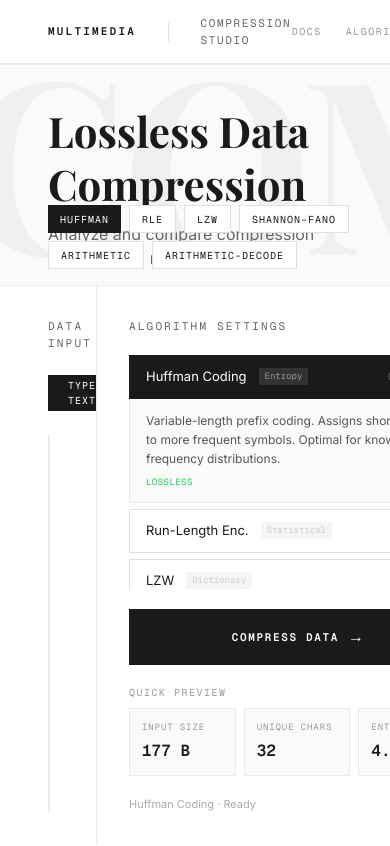
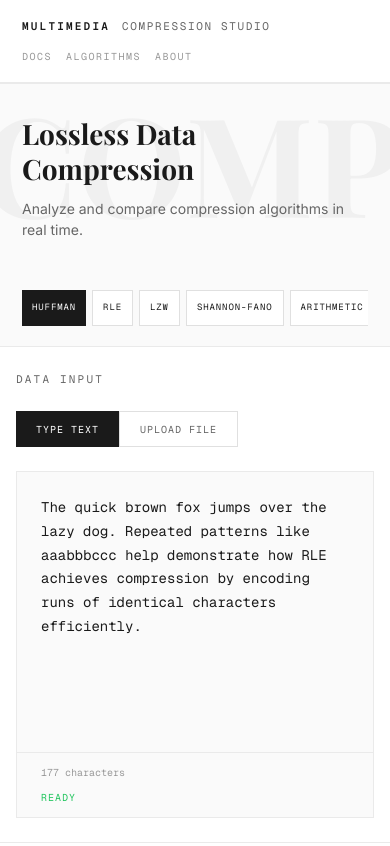
Before and after one commit to ahmedgaboelnaga/Compression-studio, a React (Vite) app in the folder frontend/: page / in a window 390 px wide. Shown: the top 846 px of the page. Built offline with nearby package versions, Linux system fonts and the light colour scheme; a web font is replaced by a local one.

Commit message:
Adapt compression studio layout for responsive screens

```diff
--- a/frontend/src/App.tsx
+++ b/frontend/src/App.tsx
@@ -63,13 +63,13 @@ const ALGO_KEYS = Object.keys(ALGORITHMS) as Algorithm[]
 
 function Nav({ onNavigate }: { onNavigate?: (s: Screen) => void }) {
   return (
-    <nav className="relative z-50 flex items-center justify-between px-12 h-16 bg-white border-b border-[#EAEAEA] shrink-0">
-      <div className="flex items-center gap-8 cursor-pointer" onClick={() => onNavigate?.('input')}>
+    <nav className="app-nav relative z-50 flex items-center justify-between px-12 h-16 bg-white border-b border-[#EAEAEA] shrink-0">
+      <div className="nav-brand flex items-center gap-8 cursor-pointer" onClick={() => onNavigate?.('input')}>
         <span className="font-mono text-[11px] tracking-[0.2em] font-semibold text-[#1A1A1A]">MULTIMEDIA</span>
         <div className="w-px h-5 bg-[#E0E0E0]" />
         <span className="font-mono text-[11px] tracking-[0.15em] text-[#666]">COMPRESSION STUDIO</span>
       </div>
-      <div className="flex items-center gap-6">
+      <div className="nav-links flex items-center gap-6">
         <span className="font-mono text-[10px] tracking-[0.15em] text-[#999] hover:text-[#1A1A1A] cursor-pointer transition-colors" onClick={() => window.open('https://github.com', '_blank')}>DOCS</span>
         <span className="font-mono text-[10px] tracking-[0.15em] text-[#999] hover:text-[#1A1A1A] cursor-pointer transition-colors" onClick={() => onNavigate?.('explanations')}>ALGORITHMS</span>
         <span className="font-mono text-[10px] tracking-[0.15em] text-[#999] hover:text-[#1A1A1A] cursor-pointer transition-colors">ABOUT</span>
@@ -80,16 +80,16 @@ function Nav({ onNavigate }: { onNavigate?: (s: Screen) => void }) {
 
 function Hero({ selected, onSelect }: { selected: Algorithm; onSelect: (a: Algorithm) => void }) {
   return (
-    <div className="relative overflow-hidden bg-[#FAFAFA] shrink-0" style={{ height: 220 }}>
-      <span className="font-playfair font-bold absolute select-none pointer-events-none"
+    <div className="hero-panel relative overflow-hidden bg-[#FAFAFA] shrink-0" style={{ height: 220 }}>
+      <span className="hero-watermark font-playfair font-bold absolute select-none pointer-events-none"
         style={{ fontSize: 240, lineHeight: 1, color: '#F0F0F0', top: -30, left: -40, letterSpacing: -8, whiteSpace: 'nowrap' }}>
         COMPRESS
       </span>
-      <div className="relative z-10 px-12 pt-10 flex flex-col gap-3">
+      <div className="hero-content relative z-10 px-12 pt-10 flex flex-col gap-3">
         <h1 className="font-playfair font-bold text-[42px] leading-tight text-[#1A1A1A]">Lossless Data Compression</h1>
         <p className="text-[16px] text-[#666]">Analyze and compare compression algorithms in real time.</p>
       </div>
-      <div className="absolute bottom-4 left-12 z-10 flex gap-2 flex-wrap">
+      <div className="algorithm-strip absolute bottom-4 left-12 z-10 flex gap-2 flex-wrap">
         {ALGO_KEYS.map(k => (
           <button key={k} onClick={() => onSelect(k)}
             className={`font-mono text-[10px] tracking-[0.1em] px-3 h-7 transition-all duration-200 cursor-pointer ${selected === k
@@ -146,9 +146,9 @@ function InputScreen({ onCompress, value, onChange, algo, onAlgoChange }: {
   }
 
   return (
-    <div className="flex-1 flex overflow-hidden">
+    <div className="input-layout flex-1 flex overflow-hidden">
       {/* Left panel */}
-      <div className="flex-1 flex flex-col px-12 py-8 gap-6 overflow-hidden">
+      <div className="input-primary flex-1 flex flex-col px-12 py-8 gap-6 overflow-hidden">
         <span className="font-mono text-[11px] tracking-[0.2em] text-[#666]">DATA INPUT</span>
         {/* Tabs */}
         <div className="flex">
@@ -167,7 +167,7 @@ function InputScreen({ onCompress, value, onChange, algo, onAlgoChange }: {
             <textarea value={value} onChange={e => onChange(e.target.value)}
               className="flex-1 resize-none bg-transparent p-6 text-[15px] leading-[1.7] text-[#1A1A1A] outline-none placeholder-[#CCC] font-mono"
               placeholder={isDecodeMode ? "Paste compressed JSON payload here..." : "Type or paste your data here..."} />
-            <div className="flex justify-between items-center px-6 py-3 border-t border-[#EAEAEA]">
+            <div className="input-footer flex justify-between items-center px-6 py-3 border-t border-[#EAEAEA]">
               <div className="flex gap-4 items-center">
                 <span className="font-mono text-[10px] text-[#999]">{value.length} characters</span>
                 {decodePayloadStatus && (
@@ -195,7 +195,7 @@ function InputScreen({ onCompress, value, onChange, algo, onAlgoChange }: {
           </div>
         ) : (
           <div onDragOver={e => { e.preventDefault(); setDragging(true) }} onDragLeave={() => setDragging(false)} onDrop={onDrop}
-            className={`flex-1 flex flex-col items-center justify-center gap-5 border-2 transition-colors ${dragging ? 'border-[#1A1A1A] bg-[#F5F5F5]' : 'border-[#E0E0E0] bg-[#FAFAFA]'}`}>
+            className={`drop-zone flex-1 flex flex-col items-center justify-center gap-5 border-2 transition-colors ${dragging ? 'border-[#1A1A1A] bg-[#F5F5F5]' : 'border-[#E0E0E0] bg-[#FAFAFA]'}`}>
             <span className="text-5xl text-[#CCC]">↑</span>
             <p className="font-playfair text-[22px] text-[#1A1A1A]">Drag & drop your .txt or .cmp.json file here</p>
             <p className="text-[13px] text-[#999]">or</p>
@@ -210,10 +210,10 @@ function InputScreen({ onCompress, value, onChange, algo, onAlgoChange }: {
         )}
       </div>
 
-      <div className="w-px bg-[#EAEAEA] shrink-0" />
+      <div className="layout-divider w-px bg-[#EAEAEA] shrink-0" />
 
       {/* Right panel */}
-      <div className="w-[400px] shrink-0 flex flex-col px-8 py-8 gap-5 overflow-hidden">
+      <div className="settings-panel w-[400px] shrink-0 flex flex-col px-8 py-8 gap-5 overflow-hidden">
         <span className="font-mono text-[11px] tracking-[0.2em] text-[#666]">ALGORITHM SETTINGS</span>
 
         {/* Algorithm list with inline expansion for selected */}
@@ -249,7 +249,7 @@ function InputScreen({ onCompress, value, onChange, algo, onAlgoChange }: {
 
         <div className="flex flex-col gap-2 shrink-0">
           <span className="font-mono text-[10px] tracking-[0.15em] text-[#999]">QUICK PREVIEW</span>
-          <div className="grid grid-cols-3 gap-2">
+          <div className="quick-preview-grid grid grid-cols-3 gap-2">
             {[['INPUT SIZE', `${value.length} B`], ['UNIQUE CHARS', String(uniqueChars)], ['ENTROPY', String(entropy)]].map(([l, v]) => (
               <div key={l} className="bg-[#FAFAFA] border border-[#EAEAEA] px-3 py-3 flex flex-col gap-1">
                 <span className="font-mono text-[9px] tracking-[0.1em] text-[#999]">{l}</span>
@@ -271,7 +271,7 @@ function InputScreen({ onCompress, value, onChange, algo, onAlgoChange }: {
 function CompressingScreen({ algo }: { algo: Algorithm }) {
   const steps = ['Profile symbols', 'Build model', 'Write payload']
   return (
-    <div className="flex-1 flex flex-col items-center justify-center gap-10 anim-fade-in bg-[#FBFAF8] relative overflow-hidden px-8">
+    <div className="compressing-screen flex-1 flex flex-col items-center justify-center gap-10 anim-fade-in bg-[#FBFAF8] relative overflow-hidden px-8">
       <div className="absolute inset-0 opacity-[0.05]" style={{ backgroundImage: 'linear-gradient(#1A1A1A 1px, transparent 1px), linear-gradient(90deg, #1A1A1A 1px, transparent 1px)', backgroundSize: '48px 48px' }} />
 
       <div className="relative z-10 w-full max-w-[680px] h-[220px] flex items-center justify-center">
@@ -685,14 +685,14 @@ function ResultsScreen({ result, onReset, onTestDecode }: { result: ApiResult; o
   }
 
   return (
-    <div className="flex-1 flex flex-col overflow-hidden">
+    <div className="results-screen flex-1 flex flex-col overflow-hidden">
       {/* Results header — compact dark strip */}
-      <div className="relative overflow-hidden bg-[#1A1A1A] shrink-0 anim-fade-in" style={{ height: 80 }}>
-        <span className="font-playfair font-bold absolute select-none pointer-events-none opacity-[0.12]"
+      <div className="results-header relative overflow-hidden bg-[#1A1A1A] shrink-0 anim-fade-in" style={{ height: 80 }}>
+        <span className="results-watermark font-playfair font-bold absolute select-none pointer-events-none opacity-[0.12]"
           style={{ fontSize: 140, lineHeight: 1, color: '#fff', bottom: -16, left: -4, letterSpacing: -4 }}>
           {didCompress ? Math.max(0, reductionPct) : Math.abs(reductionPct)}%
         </span>
-        <div className="relative z-10 h-full flex items-center px-10 gap-8">
+        <div className="results-header-content relative z-10 h-full flex items-center px-10 gap-8">
           <div className="flex flex-col gap-0.5">
             <span className="font-mono text-[10px] tracking-[0.2em] text-[#555]">COMPRESSION RATIO</span>
             <span className="font-playfair text-[22px] font-bold text-white leading-tight anim-fade-up">
@@ -710,15 +710,15 @@ function ResultsScreen({ result, onReset, onTestDecode }: { result: ApiResult; o
         </div>
       </div>
 
-      <div className="flex-1 flex overflow-hidden min-h-0">
+      <div className="results-body flex-1 flex overflow-hidden min-h-0">
         {/* Left — compact 2-zone layout */}
-        <div className="flex-1 flex flex-col min-h-0 overflow-hidden">
+        <div className="results-main flex-1 flex flex-col min-h-0 overflow-hidden">
 
           {/* Zone A: top row — bars + translation side by side */}
-          <div className="flex gap-0 shrink-0 border-b border-[#EAEAEA]" style={{ height: 190 }}>
+          <div className="results-overview flex gap-0 shrink-0 border-b border-[#EAEAEA]" style={{ height: 190 }}>
 
             {/* A1: Size comparison bars */}
-            <div className="flex flex-col justify-center px-10 py-6 gap-4 border-r border-[#EAEAEA]" style={{ width: 280 }}>
+            <div className="size-panel flex flex-col justify-center px-10 py-6 gap-4 border-r border-[#EAEAEA]" style={{ width: 280 }}>
               <span className="font-mono text-[10px] tracking-[0.2em] text-[#999]">SIZE COMPARISON</span>
               <div className="flex flex-col gap-3">
                 <div className="flex flex-col gap-1.5">
@@ -741,7 +741,7 @@ function ResultsScreen({ result, onReset, onTestDecode }: { result: ApiResult; o
             </div>
 
             {/* A2: Translation preview — inline, clipped */}
-            <div className="flex-1 flex flex-col px-8 py-6 gap-2 overflow-hidden bg-[#FAFAFA]">
+            <div className="preview-panel flex-1 flex flex-col px-8 py-6 gap-2 overflow-hidden bg-[#FAFAFA]">
               <div className="flex items-center justify-between">
                 <span className="font-mono text-[10px] tracking-[0.2em] text-[#999]">TRANSLATION PREVIEW</span>
                 {result.metadata && result.metadata.length > 0 && (
@@ -765,8 +765,8 @@ function ResultsScreen({ result, onReset, onTestDecode }: { result: ApiResult; o
           </div>
 
           {/* Zone B: Encoding table (left) or algorithm-specific output */}
-          <div className="flex-1 flex flex-col min-h-0 overflow-hidden">
-            <div className="flex items-center justify-between px-10 py-3 border-b border-[#EAEAEA] bg-[#FAFAFA] shrink-0">
+          <div className="results-output flex-1 flex flex-col min-h-0 overflow-hidden">
+            <div className="results-output-header flex items-center justify-between px-10 py-3 border-b border-[#EAEAEA] bg-[#FAFAFA] shrink-0">
               <div className="flex items-center gap-4">
                 <span className="font-mono text-[10px] tracking-[0.2em] text-[#999]">
                   {tableRows.length > 0 ? 'ENCODING TABLE' : 'COMPRESSED OUTPUT'}
@@ -780,7 +780,7 @@ function ResultsScreen({ result, onReset, onTestDecode }: { result: ApiResult; o
               </div>
             </div>
 
-            <div className="flex-1 overflow-y-auto">
+            <div className="result-table-scroll flex-1 overflow-y-auto">
               {tableRows.length > 0 ? (
                 <table className="w-full border-collapse">
                   <thead>
@@ -820,10 +820,10 @@ function ResultsScreen({ result, onReset, onTestDecode }: { result: ApiResult; o
           </div>
         </div>
 
-        <div className="w-px bg-[#EAEAEA] shrink-0" />
+        <div className="layout-divider w-px bg-[#EAEAEA] shrink-0" />
 
         {/* Right sidebar — preserved exactly */}
-        <div className="w-[380px] shrink-0 flex flex-col px-8 py-8 gap-5 overflow-y-auto">
+        <div className="metrics-panel w-[380px] shrink-0 flex flex-col px-8 py-8 gap-5 overflow-y-auto">
           <span className="font-mono text-[11px] tracking-[0.2em] text-[#666]">DETAILED METRICS</span>
           <div className="flex flex-col gap-2">
             {([
@@ -888,7 +888,7 @@ function ResultsScreen({ result, onReset, onTestDecode }: { result: ApiResult; o
 function ErrorScreen({ error, onRetry }: { error: AppError; onRetry: () => void }) {
   const isNetwork = error.kind === 'network'
   return (
-    <div className="flex-1 flex flex-col items-center justify-center gap-10 px-12 anim-fade-in">
+    <div className="error-screen flex-1 flex flex-col items-center justify-center gap-10 px-12 anim-fade-in">
       {/* Icon */}
       <div className={`w-20 h-20 flex items-center justify-center border-2 ${
         isNetwork ? 'border-[#1A1A1A]' : 'border-red-300'
@@ -992,7 +992,7 @@ export default function App() {
   const goBack = () => { setAppError(null); setScreen('input') }
 
   return (
-    <div className="h-screen flex flex-col overflow-hidden bg-white">
+    <div className="app-shell h-screen flex flex-col overflow-hidden bg-white">
       <Nav onNavigate={setScreen} />
       <div className="w-full h-px bg-[#EAEAEA] shrink-0" />
 
--- a/frontend/src/index.css
+++ b/frontend/src/index.css
@@ -55,3 +55,404 @@ button:focus-visible, a:focus-visible, textarea:focus-visible {
     scroll-behavior: auto !important;
   }
 }
+
+@media (max-width: 1180px) {
+  .app-shell {
+    height: auto !important;
+    min-height: 100%;
+    overflow: auto !important;
+  }
+
+  .input-layout,
+  .results-body {
+    flex-direction: column;
+    overflow: visible !important;
+  }
+
+  .input-primary,
+  .settings-panel,
+  .results-main,
+  .metrics-panel {
+    width: 100% !important;
+    min-width: 0;
+    overflow: visible !important;
+  }
+
+  .settings-panel {
+    border-top: 1px solid #EAEAEA;
+    padding: 28px 48px !important;
+  }
+
+  .layout-divider {
+    display: none;
+  }
+
+  .results-overview {
+    height: auto !important;
+  }
+
+  .metrics-panel {
+    border-top: 1px solid #EAEAEA;
+    padding: 28px 40px !important;
+  }
+
+  .metrics-panel > div:first-of-type {
+    display: grid;
+    grid-template-columns: repeat(2, minmax(0, 1fr));
+  }
+
+  .explanations-screen {
+    flex-direction: column;
+    overflow: visible !important;
+  }
+
+  .explanations-sidebar {
+    width: 100% !important;
+    flex-direction: row;
+    align-items: center;
+    gap: 28px !important;
+    padding: 22px 32px !important;
+    border-right: 0 !important;
+    border-bottom: 1px solid #EAEAEA;
+    overflow-x: auto;
+  }
+
+  .explanations-sidebar > div {
+    flex-direction: row !important;
+    gap: 18px !important;
+    margin-top: 0 !important;
+    white-space: nowrap;
+  }
+
+  .explanations-content {
+    padding: 48px 40px !important;
+    overflow: visible !important;
+  }
+}
+
+@media (max-width: 820px) {
+  .app-nav {
+    height: auto !important;
+    min-height: 64px;
+    align-items: flex-start;
+    gap: 14px;
+    padding: 18px 22px !important;
+  }
+
+  .nav-brand {
+    gap: 12px !important;
+    flex-wrap: wrap;
+  }
+
+  .nav-brand > div {
+    display: none;
+  }
+
+  .nav-links {
+    gap: 14px !important;
+    flex-wrap: wrap;
+    justify-content: flex-end;
+  }
+
+  .hero-panel {
+    height: auto !important;
+    min-height: 230px;
+    padding-bottom: 18px;
+  }
+
+  .hero-watermark {
+    font-size: 138px !important;
+    top: 8px !important;
+    left: -20px !important;
+    letter-spacing: 0 !important;
+  }
+
+  .hero-content {
+    padding: 32px 22px 88px !important;
+  }
+
+  .hero-content h1 {
+    font-size: 32px !important;
+    letter-spacing: 0 !important;
+  }
+
+  .algorithm-strip {
+    left: 22px !important;
+    right: 22px;
+    bottom: 18px !important;
+    overflow-x: auto;
+    flex-wrap: nowrap !important;
+    padding-bottom: 2px;
+  }
+
+  .algorithm-strip button {
+    min-height: 36px;
+    white-space: nowrap;
+  }
+
+  .input-primary,
+  .settings-panel,
+  .metrics-panel {
+    padding: 24px 22px !important;
+  }
+
+  .input-layout textarea {
+    min-height: 280px;
+    font-size: 14px !important;
+  }
+
+  .input-footer {
+    align-items: flex-start !important;
+    flex-direction: column;
+    gap: 10px;
+  }
+
+  .input-footer > div {
+    flex-wrap: wrap;
+    gap: 10px !important;
+  }
+
+  .drop-zone {
+    min-height: 280px;
+    padding: 28px 18px;
+    text-align: center;
+  }
+
+  .drop-zone p:first-of-type {
+    font-size: 20px !important;
+    line-height: 1.25;
+  }
+
+  .settings-panel {
+    max-height: none;
+  }
+
+  .settings-panel button,
+  .metrics-panel button {
+    min-height: 44px;
+  }
+
+  .quick-preview-grid {
+    grid-template-columns: 1fr !important;
+  }
+
+  .compressing-screen {
+    min-height: 620px;
+    padding: 32px 22px !important;
+    overflow: hidden;
+  }
+
+  .compressing-screen h2 {
+    font-size: 26px !important;
+    text-align: center;
+  }
+
+  .compressing-screen > div:nth-of-type(2) {
+    height: 180px !important;
+  }
+
+  .compressing-screen > div:last-child {
+    width: min(100%, 360px) !important;
+  }
+
+  .results-header {
+    height: auto !important;
+    min-height: 112px;
+  }
+
+  .results-watermark {
+    font-size: 110px !important;
+  }
+
+  .results-header-content {
+    align-items: flex-start !important;
+    flex-wrap: wrap;
+    gap: 10px 18px !important;
+    padding: 22px !important;
+  }
+
+  .results-header-content > .w-px {
+    display: none;
+  }
+
+  .results-overview {
+    flex-direction: column;
+  }
+
+  .size-panel {
+    width: 100% !important;
+    border-right: 0 !important;
+    border-bottom: 1px solid #EAEAEA;
+    padding: 24px 22px !important;
+  }
+
+  .preview-panel {
+    min-height: 180px;
+    padding: 22px !important;
+  }
+
+  .preview-panel > div:first-child {
+    align-items: flex-start;
+    flex-direction: column;
+    gap: 10px;
+  }
+
+  .preview-panel > div:first-child > div {
+    flex-wrap: wrap;
+  }
+
+  .results-output-header {
+    align-items: flex-start !important;
+    padding: 14px 22px !important;
+  }
+
+  .results-output-header > div {
+    align-items: flex-start;
+    flex-direction: column;
+    gap: 6px !important;
+  }
+
+  .result-table-scroll {
+    overflow-x: auto !important;
+    -webkit-overflow-scrolling: touch;
+  }
+
+  .result-table-scroll table,
+  .result-table-scroll > div > table {
+    min-width: 640px;
+  }
+
+  .result-table-scroll > div {
+    padding: 18px 22px !important;
+  }
+
+  .result-table-scroll .grid-cols-2 {
+    grid-template-columns: 1fr !important;
+  }
+
+  .metrics-panel > div:first-of-type {
+    grid-template-columns: 1fr;
+  }
+
+  .metrics-panel > div:last-child {
+    margin-top: 0 !important;
+  }
+
+  .error-screen {
+    min-height: 640px;
+    padding: 32px 22px !important;
+  }
+
+  .error-screen h2 {
+    font-size: 28px !important;
+  }
+
+  .error-screen code {
+    overflow-wrap: anywhere;
+  }
+
+  .explanations-content {
+    padding: 36px 22px !important;
+  }
+
+  .explanations-inner {
+    gap: 56px !important;
+  }
+
+  .explanations-inner h1 {
+    font-size: 30px !important;
+  }
+
+  .explanations-inner h2 {
+    font-size: 24px !important;
+    line-height: 1.2;
+  }
+
+  .explanations-inner section > div.bg-\[\#F5F5F5\] {
+    padding: 22px !important;
+    overflow-x: auto;
+  }
+
+  .explanations-inner section > div.border {
+    flex-direction: column;
+    gap: 14px !important;
+  }
+}
+
+@media (max-width: 520px) {
+  .app-nav {
+    flex-direction: column;
+  }
+
+  .nav-links {
+    justify-content: flex-start;
+  }
+
+  .hero-content h1 {
+    font-size: 28px !important;
+  }
+
+  .hero-content p {
+    font-size: 14px !important;
+    line-height: 1.5;
+  }
+
+  .algorithm-strip {
+    gap: 6px !important;
+  }
+
+  .algorithm-strip button {
+    font-size: 9px !important;
+    padding-left: 10px !important;
+    padding-right: 10px !important;
+  }
+
+  .input-primary,
+  .settings-panel,
+  .metrics-panel {
+    padding-left: 16px !important;
+    padding-right: 16px !important;
+  }
+
+  .settings-panel > div:first-of-type button {
+    height: auto !important;
+    min-height: 48px;
+    gap: 10px;
+    padding: 10px 12px !important;
+  }
+
+  .settings-panel > div:first-of-type button > div {
+    min-width: 0;
+  }
+
+  .settings-panel > div:first-of-type button span {
+    overflow-wrap: anywhere;
+  }
+
+  .results-header-content {
+    padding-left: 16px !important;
+    padding-right: 16px !important;
+  }
+
+  .size-panel,
+  .preview-panel,
+  .results-output-header,
+  .result-table-scroll > div,
+  .metrics-panel {
+    padding-left: 16px !important;
+    padding-right: 16px !important;
+  }
+
+  .metrics-panel > div:last-child > div {
+    flex-direction: column;
+  }
+
+  .explanations-sidebar {
+    padding: 18px 16px !important;
+  }
+
+  .explanations-content {
+    padding-left: 16px !important;
+    padding-right: 16px !important;
+  }
+}
```
Also changed, not shown: frontend/src/AlgorithmExplanations.tsx (+4 -4 lines).
